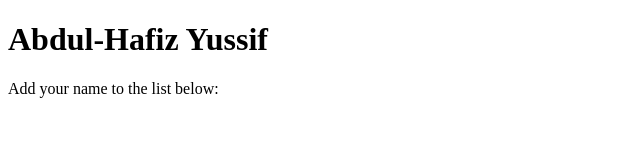
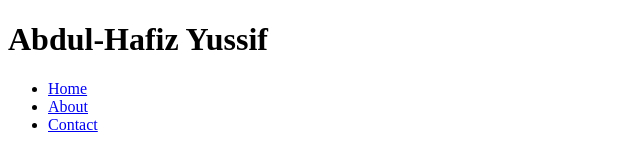
Before and after one commit to IAmAbdulHafiz/MDY_Project, a plain HTML site: page index.html in a window 1280 px wide. Shown: the whole page, without its empty margins (0-640 px from the left). Drawn offline with Linux system fonts and the light colour scheme.

Commit message:
Update.index

```diff
--- a/index.html
+++ b/index.html
@@ -5,5 +5,10 @@
 </head>
 <body>
     <h1>Abdul-Hafiz Yussif</h1>
-    Add your name to the list below:
+    <a>
+        <ul>
+            <li><a href="index.html">Home</a></li>
+            <li><a href="about.html">About</a></li>
+            <li><a href="contact.html">Contact</a></li>
+    </a>
 </html>
```
